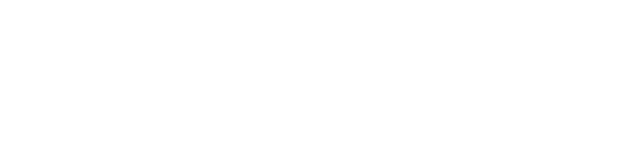
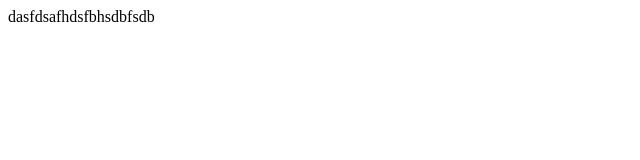
Before and after one commit to Zobaer21/Practice-1, a plain HTML site: page index.html in a window 1280 px wide. Shown: the whole page, without its empty margins (0-640 px from the left). Drawn offline with Linux system fonts and the light colour scheme.

Commit message:
Update index.html

```diff
--- a/index.html
+++ b/index.html
@@ -7,6 +7,6 @@
     <title>Document</title>
 </head>
 <body>
-
+    dasfdsafhdsfbhsdbfsdb
 </body>
 </html>
```
